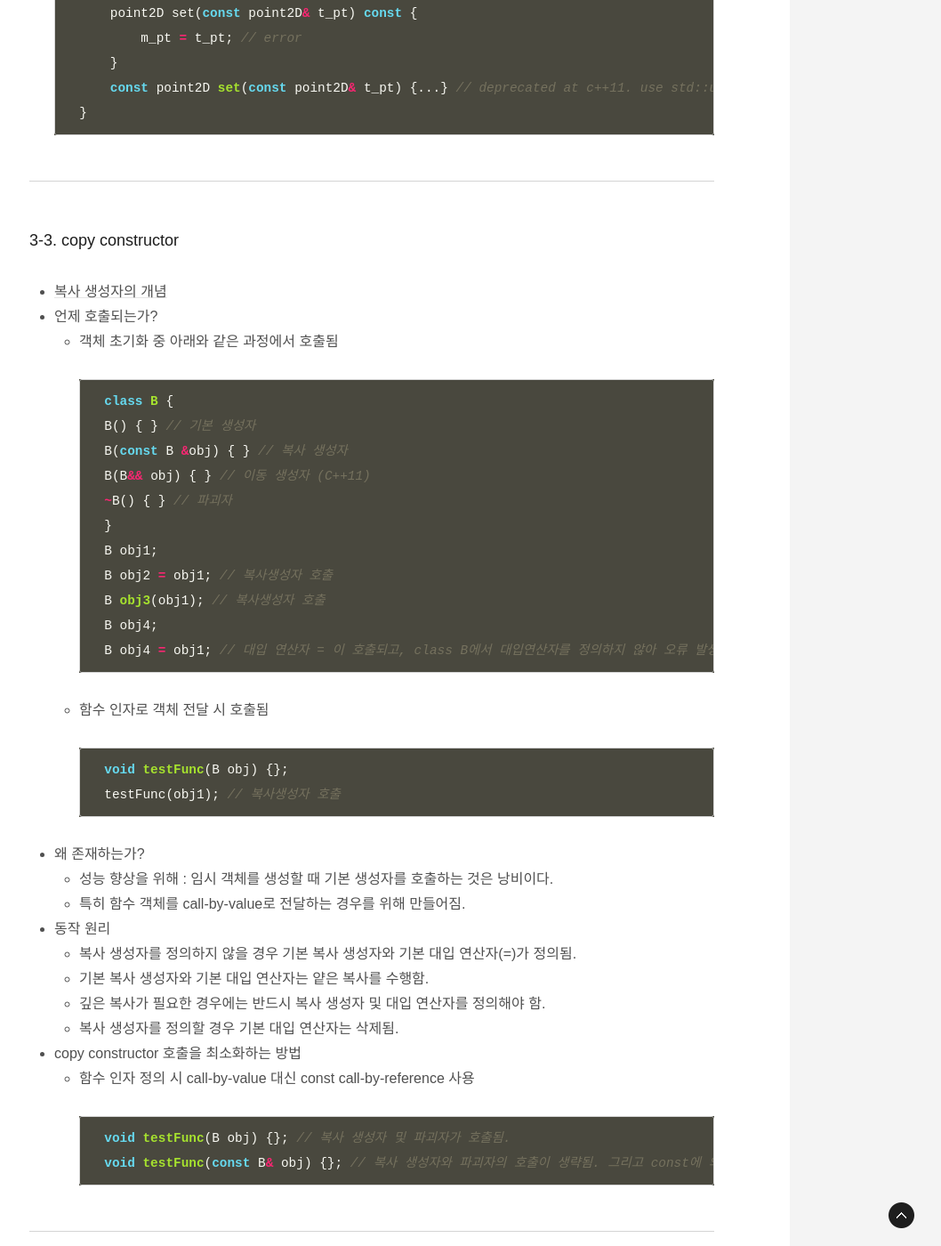
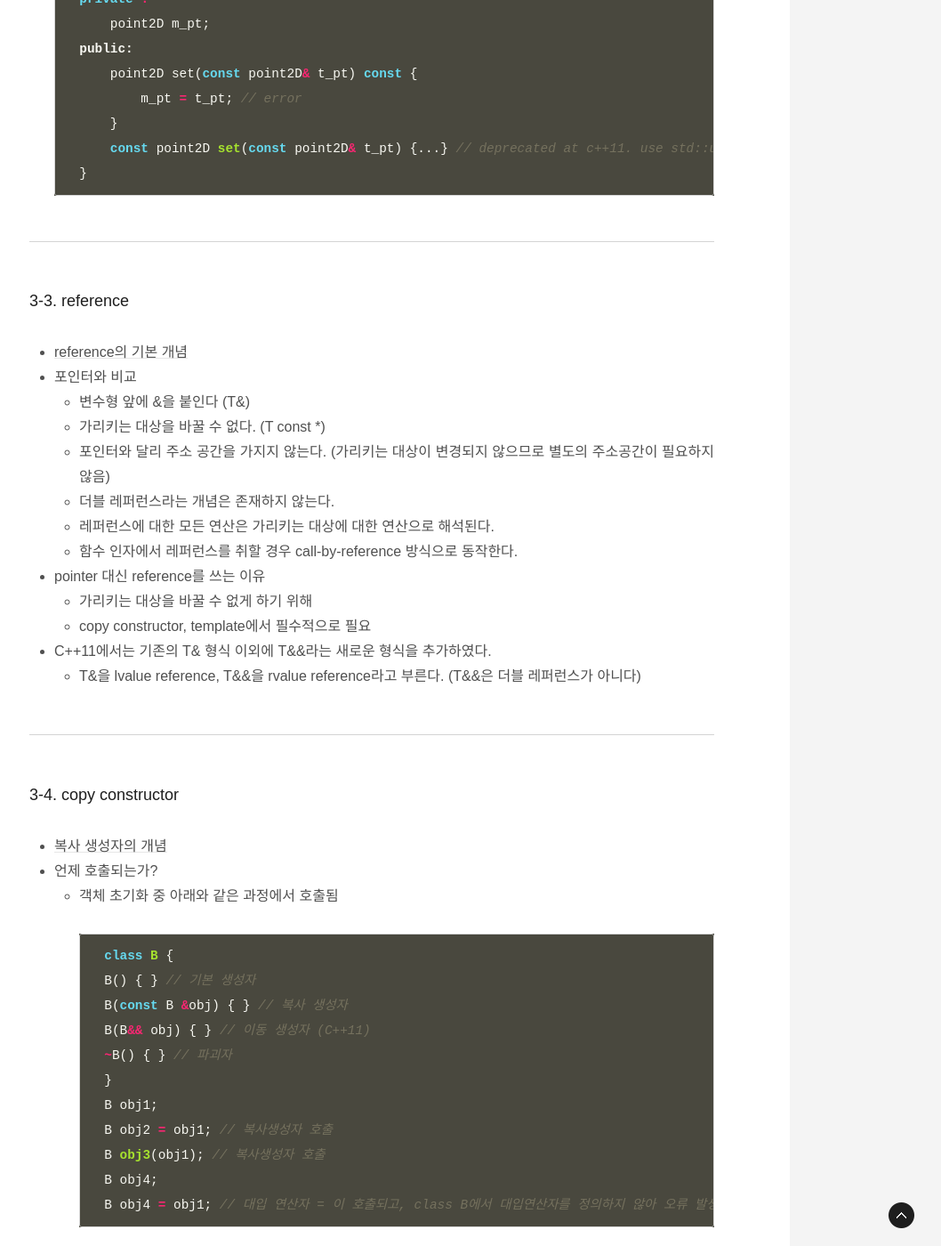
Before and after one commit to inswave/inswave.github.io, a Jekyll site: the page built from _posts/2018-06-18-cpluscplus.md, in a window 1280 px wide and 1400 px high, scrolled down 5324 px. Shown: the whole window at 89% size, without its empty margins (222-1280 px from the left). Built offline with Jekyll 4.4.1, drawn with Linux system fonts in a browser that asks for light colours; some web fonts are replaced; some of the changed text lies outside the part shown.

Commit message:
ssh : 3.3 reference

```diff
--- a/_posts/2018-06-18-cpluscplus.md
+++ b/_posts/2018-06-18-cpluscplus.md
@@ -18,12 +18,13 @@ tags: [C++]
 ## 3. C++기초
 ### 3-1. pointer
 ### 3-2. const
-### 3-3. copy constructor
-### 3-4. virtual function
-### 3-5. operator overloading
-### 3-6. functor
-### 3-7. template : generic programming
-### 3-8. STL
+### 3-3. reference
+### 3-4. copy constructor
+### 3-5. virtual function
+### 3-6. operator overloading
+### 3-7. functor
+### 3-8. template : generic programming
+### 3-9. STL
 ## 4. modern C++
 ### 4-1. move semantics
 ### 4-2. auto / decltype / decltype(auto)
@@ -148,7 +149,25 @@ pt->y = 100;
 
 ---
 
-### 3-3. copy constructor
+### 3-3. reference
+
+* [reference의 기본 개념](http://www.soen.kr/lecture/ccpp/cpp2/15-4-1.htm)
+* 포인터와 비교
+    * 변수형 앞에 &을 붙인다 (T&)
+    * 가리키는 대상을 바꿀 수 없다. (T const \*)
+    * 포인터와 달리 주소 공간을 가지지 않는다. (가리키는 대상이 변경되지 않으므로 별도의 주소공간이 필요하지 않음)
+    * 더블 레퍼런스라는 개념은 존재하지 않는다.
+    * 레퍼런스에 대한 모든 연산은 가리키는 대상에 대한 연산으로 해석된다.
+    * 함수 인자에서 레퍼런스를 취할 경우 call-by-reference 방식으로 동작한다.
+* pointer 대신 reference를 쓰는 이유
+    * 가리키는 대상을 바꿀 수 없게 하기 위해
+    * copy constructor, template에서 필수적으로 필요
+* C++11에서는 기존의 T& 형식 이외에 T&&라는 새로운 형식을 추가하였다.
+    * T&을 lvalue reference, T&&을 rvalue reference라고 부른다. (T&&은 더블 레퍼런스가 아니다)
+
+---
+
+### 3-4. copy constructor
 
 * [복사 생성자의 개념](http://soen.kr/lecture/ccpp/cpp3/26-2-2.htm)
 * 언제 호출되는가?
```
Also changed, not shown: other parts of _posts/2018-06-18-cpluscplus.md (+5 -5 lines).
